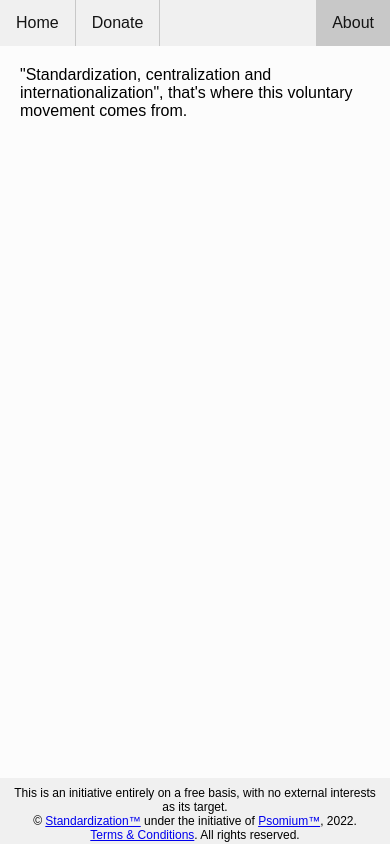
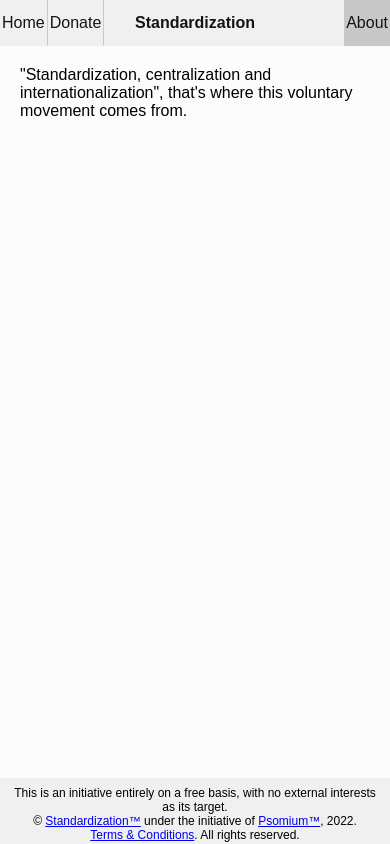
Before and after one commit to Psomium/Standardization, a plain HTML site: page about.html in a window 390 px wide. Drawn offline with Linux system fonts and the light colour scheme.

Commit message:
Update about.html
Signed-off-by: Psomium <101878524+Psomium@users.noreply.github.com>

```diff
--- a/about.html
+++ b/about.html
@@ -68,6 +68,13 @@ li a:hover:not(.active) {
     cursor: pointer;
 }
 
+@media only screen and (max-width: 440px) {
+    li a {
+        padding-left: 2px;
+        padding-right: 2px;
+    }
+}
+
 </style>
 
 <body style="background-color: rgba(252, 252, 252, 1);"></body>
@@ -77,9 +84,14 @@ li a:hover:not(.active) {
 
 <div id="Top" style="position: fixed; left: 0px; top: 0px; right: 0px; height: 46px; background-color: rgba(240, 240, 240, 1);">
 	<ul>
-		<li><a href="index.html">Home</a></li>
-		<li><a href="donate.html">Donate</a></li>
-		<li class="active" style="float: right;"><a href="about.html">About</a></li>
+
+		<li><a href="index">Home</a></li>
+		<li><a href="donate">Donate</a></li>
+
+        <li style="position: absolute; left: calc(50% - 72px); right: calc(50% - 72px); width: 144px; font-weight: bold; border-style: none;"><a>Standardization</a></li>
+
+		<li class="active" style="float: right;"><a href="about">About</a></li>
+
 	</ul>
 </div>
 
```
